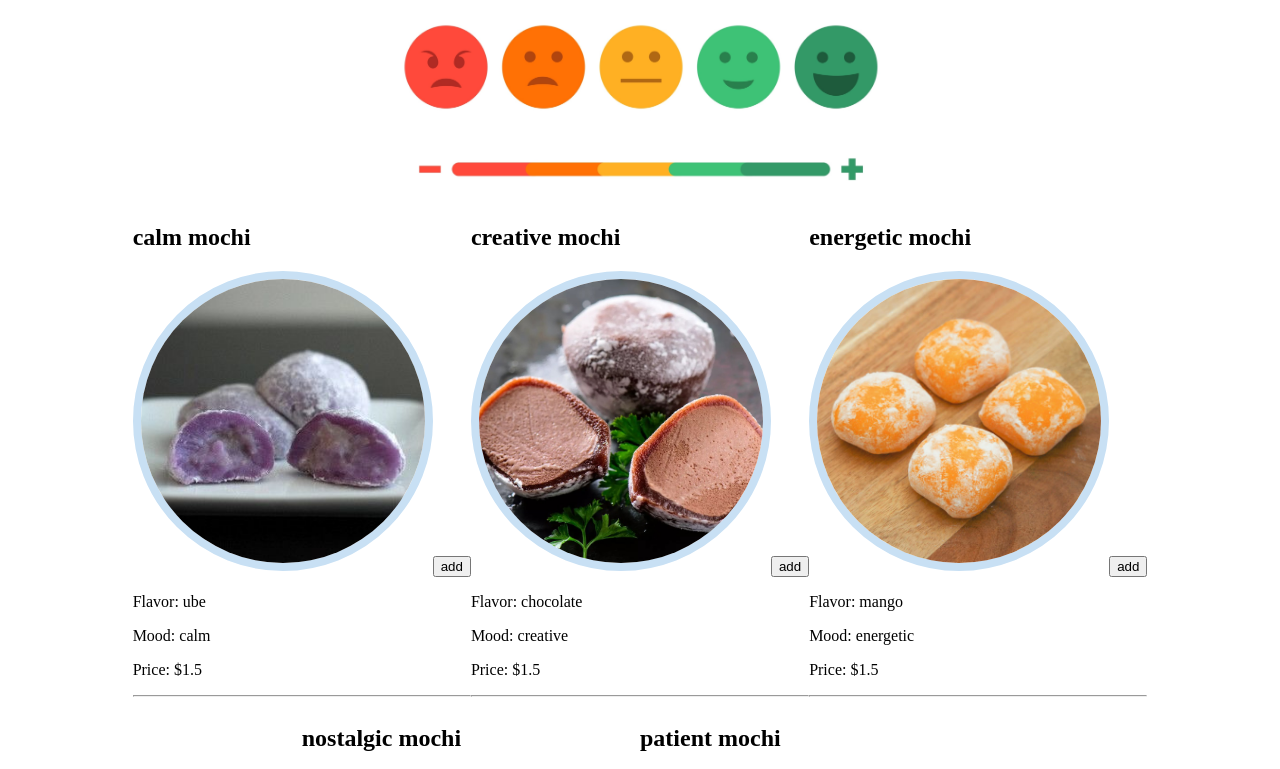
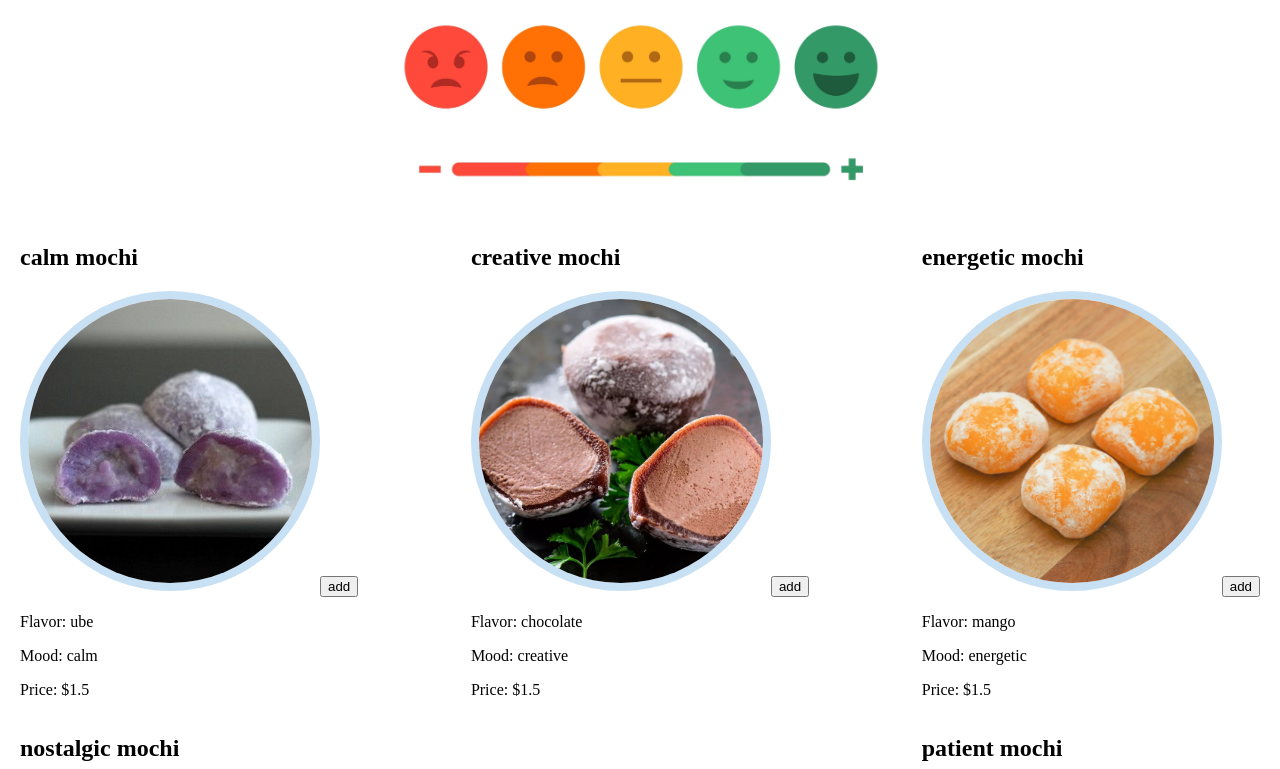
Before and after one commit to mira-kine/lab-06-e-commerce-site, a website with bundled scripts: page index.html in a window 1280 px wide. Shown: the top 769 px of the page. Built offline with nearby package versions, Linux system fonts and the light colour scheme.

Commit message:
more CSS was done

```diff
--- a/render-mochi.js
+++ b/render-mochi.js
@@ -20,8 +20,7 @@ export function renderMochi(mochi){
     const addProduct = document.createElement('button');
     addProduct.textContent = "add";
 
-    const nextItem = document.createElement('hr');
+    mochiItem.append(mochiHeader, img, addProduct, mochiFlavor, mochiMood, mochiPrice);
 
-    mochiItem.append(mochiHeader, img, addProduct, mochiFlavor, mochiMood, mochiPrice, nextItem);
     return mochiItem;
 }
--- a/styles/style.css
+++ b/styles/style.css
@@ -2,6 +2,7 @@ header img {
     height: 200px;
     width: auto;
 }
+
 body {
     display: flex;
     flex-flow: row wrap;
@@ -18,10 +19,7 @@ body {
 #product-list {
     display: flex;
     flex-direction: row;
-    justify-content: center;
+    justify-content: space-between;
     flex-wrap: wrap;
+    padding: 20px;
 }
-
-.mochi-class p {
-    border: 3px solid black;
-}
```
